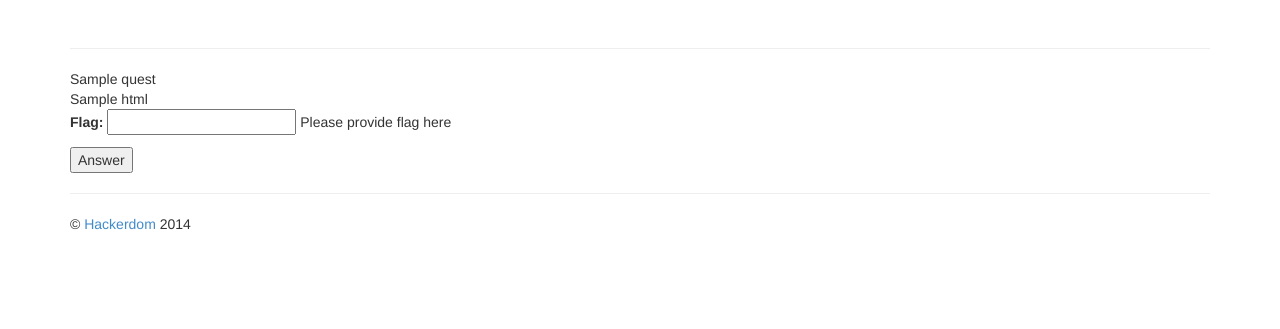
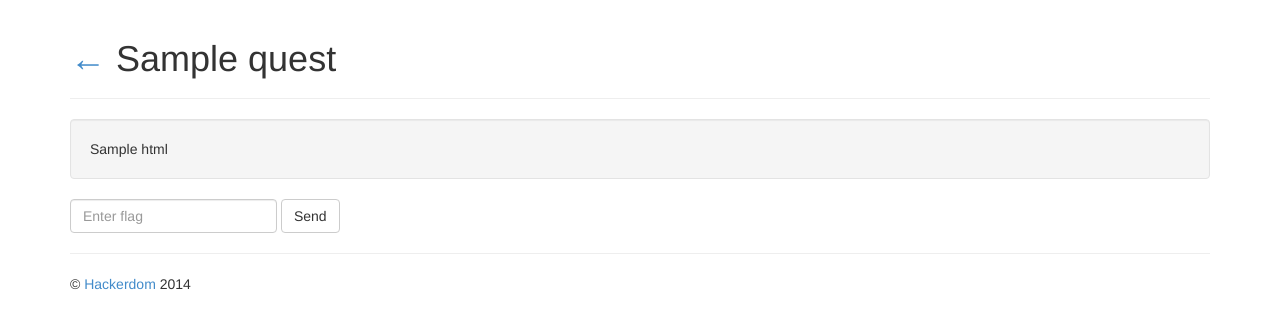
Before and after one commit to last-g/qoala, a Django app: template apps/quests/templates/quests/open.html in a window 1280 px wide. Shown: the part 51-380 px from the top of the page. Run offline with Django 3.2, Linux system fonts and the light colour scheme; tables that the repository leaves empty hold one stand-in row (values such as "Sample post"); the template is opened without the code that fills it: values that come from a table or form of the project are taken from there, most other values are stand-ins (such as "Sample title", 1, 10 or a date in 2020); parts of the project's set-up code (start-up, migrations or seed data) failed here and were passed over; some libraries are stand-ins or nearby versions.

Commit message:
[design] Task page

```diff
--- a/apps/quests/templates/quests/open.html
+++ b/apps/quests/templates/quests/open.html
@@ -1,20 +1,21 @@
 {% extends "base.html" %}
 
-{% block title %}
-{% endblock %}
+{% block title %}{{ variant.quest.name }}{% endblock %}
+
+{% block page_header %}<a href="{% url "board.views.task_board" %}">&larr;</a> {{ variant.quest.name }}{% endblock %}
 
 {% block content %}
-    <div>
-        {{ variant.quest.name }}
-    </div>
-    <div>
+    <div class="well">
         {{ variant.html | safe }}
     </div>
     <div>
-        <form action="{% url 'quests.views.answer_task_by_id' variant.quest.id %}" method="post">
-            {% csrf_token %}
-            {{ form.as_p }}
-            <input type="submit" value="Answer" />
-        </form>
+      <form class="form-inline" role="form" action="{% url 'quests.views.answer_task_by_id' variant.quest.id %}" method="post">
+       {% csrf_token %}
+        <div class="form-group">
+          <label class="sr-only" for="task-answer">Email address</label>
+          <input type="text" class="form-control" id="task-answer" placeholder="Enter flag" name="answer">
+        </div>
+        <button type="submit" class="btn btn-default">Send</button>
+      </form>
     </div>
 {% endblock %}
```
